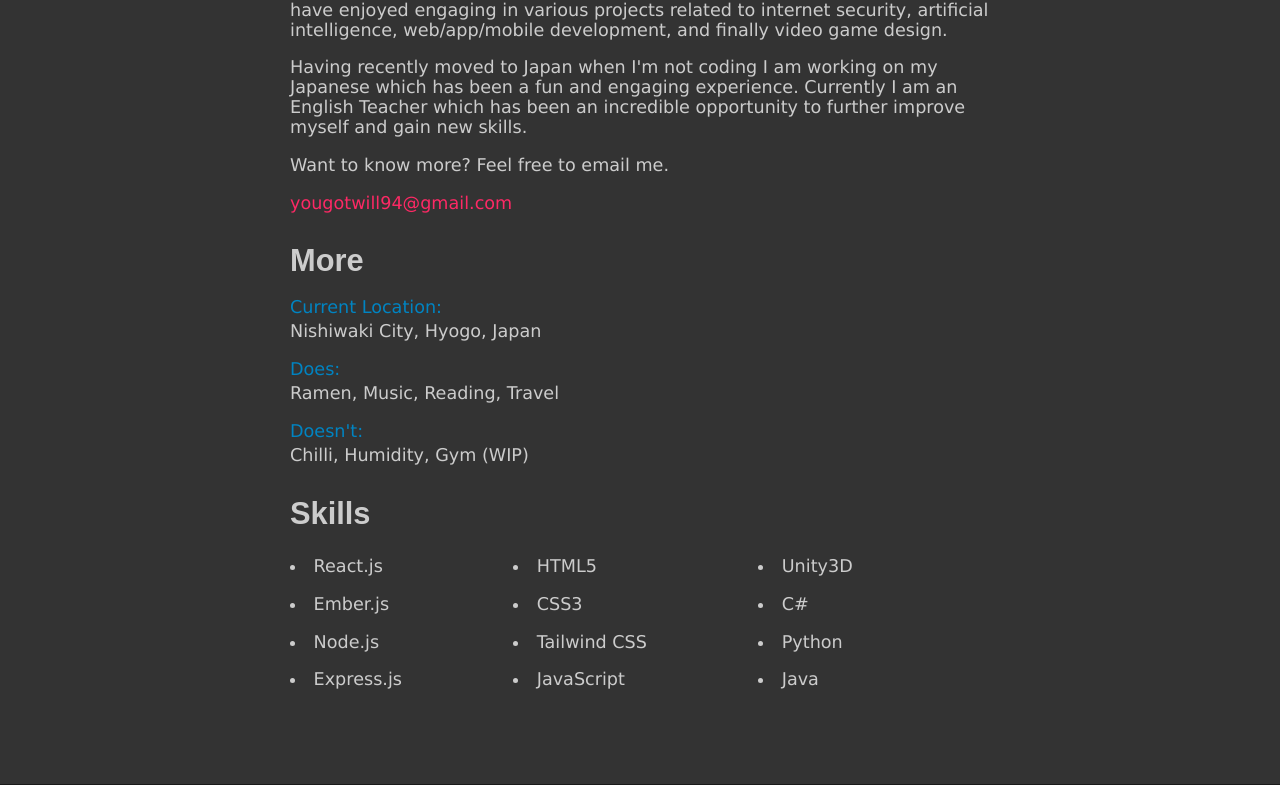
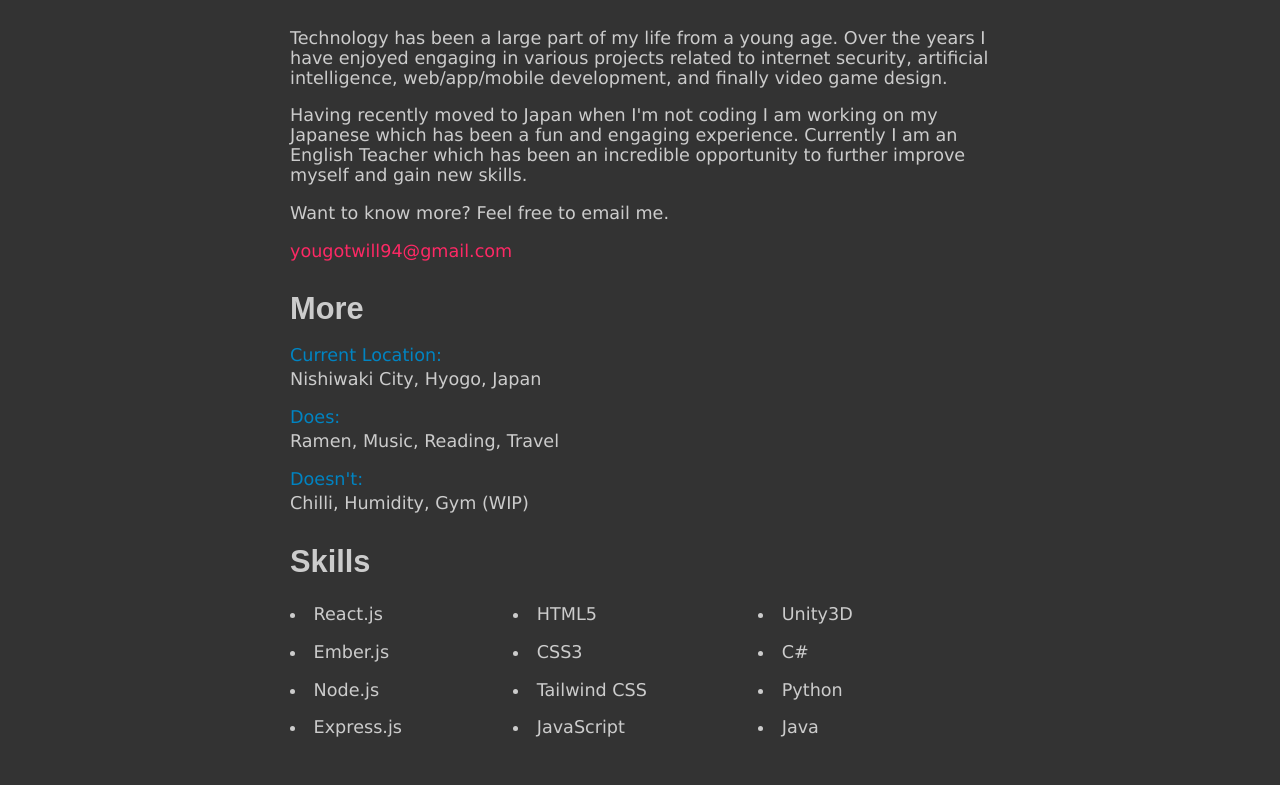
Before and after one commit to yougotwill/portfolio-site, a plain HTML site: page index.html in a window 1280 px wide. Shown: the part 816-1601 px from the top of the page. Drawn offline with Linux system fonts and the light colour scheme.

Commit message:
fixed heading positions

```diff
--- a/index.html
+++ b/index.html
@@ -27,7 +27,8 @@
       <img src="assets/ui/theme-dark.svg" class="dark">
     </div>
   </nav>
-  <section id="home" class="content">
+
+  <section id="home">
     <div class="profile">
       <img src="assets/images/avatar-1.jpg" alt="profile picture" class="image round">
       <h1 class="heading">William Grant</h1>
@@ -45,7 +46,7 @@
     </tr>
     </table>
   </section>
-  <section id="about" class="content divide">
+  <section id="about" class="divide">
     <div class="about-box">
       <h2 class="heading">About Me</h2>
       <div class="biography">
@@ -87,7 +88,7 @@
       </div>
     </div>
   </section>
-  <section id="portfolio" class="content">
+  <section id="portfolio">
     <div class="projects">
       <h2 class="heading">Portfolio</h2>
       <h3 class="heading">Websites</h3>
--- a/sass/base/_base.scss
+++ b/sass/base/_base.scss
@@ -29,6 +29,12 @@ body {
   color: $text-color;
   text-align: center;
   overscroll-behavior: none;
+}
+section {
+  padding: 3em 0;
+  &.divide {
+    background: $foreground-color;
+  }
 }
 
 h1,h2,h3,h4,h5,h6 {
@@ -91,15 +97,6 @@ p {
   }
 }
 
-.content {
-  margin: 0 auto;
-  padding: 1em 0;
-  position: relative;
-  &.divide {
-    background: $foreground-color;
-  }
-}
-
 .loading {
   position: absolute;
   top: 33.33%;
@@ -110,7 +107,7 @@ p {
 }
 
 .profile {
-  margin-top: 5em;
+  margin-top: 2em;
   img {
     max-width: 175px;
     max-height: 175px;
@@ -169,7 +166,7 @@ body.dark-theme {
       color: $text-color--dark;
     }
   }
-  .content {
+  section {
     &.divide {
       background: $foreground-color--dark;
     }
```
Also changed, not shown: main.css.
